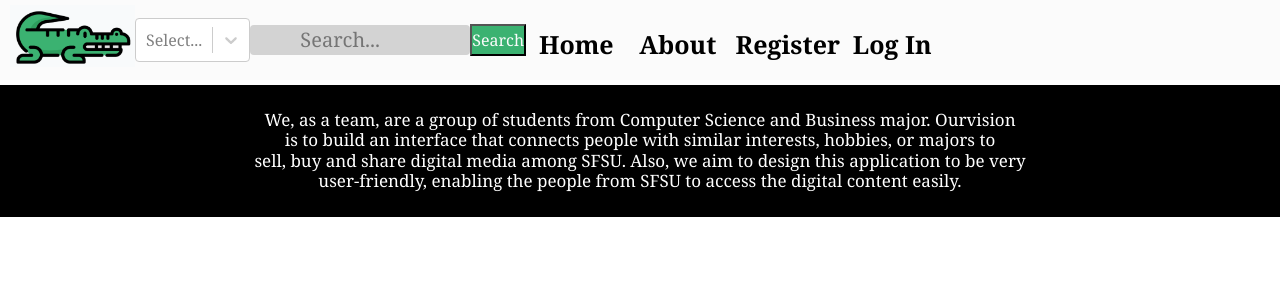
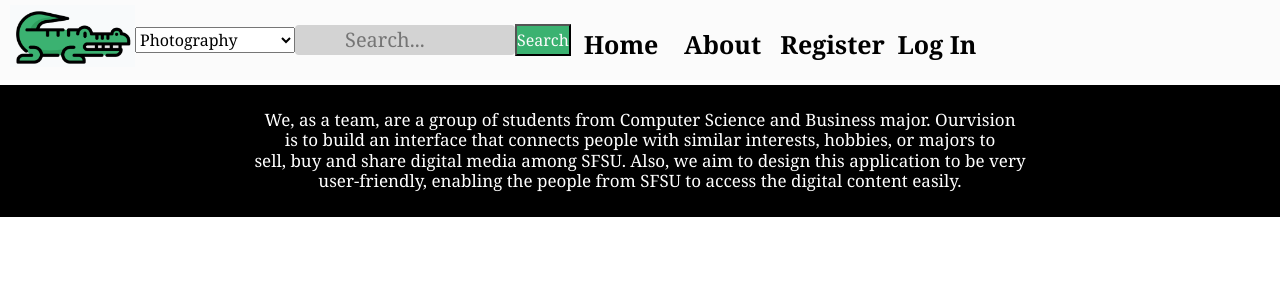
Before and after one commit to benztimm/csc648-03-fa22-team04, a React (Create React App) app in the folder application/frontend/: page / in a window 1280 px wide. Shown: the top 300 px of the page. Built offline with nearby package versions, Linux system fonts and the light colour scheme; the HTML template or start-up script is replaced by a standard one.

Commit message:
Added Category functionality in search

```diff
--- a/application/frontend/src/components/Navbar/Navbar.js
+++ b/application/frontend/src/components/Navbar/Navbar.js
@@ -15,13 +15,26 @@ import { SearchContext } from '../../SearchContext.js';
 function Navbar() {
 
     // CATEGORY SELECTOR
-    const animatedComponents = makeAnimated();
-    const Categories = [
-        { label: "Category 1", value: 1 },
-        { label: "Category 2", value: 2 },
-        { label: "Category 3", value: 3 },
-      ];
+    // const animatedComponents = makeAnimated();
+    // const Categories = [
+    //     { label: "Photography", value: 1 },
+    //     { label: "Art", value: 2 },
+    //     { label: "Computer Science", value: 3 },
+    //     { label: "Travel", value: 4 },
 
+    //   ];
+
+    const [selectedOption, setSelectedOption] = useState({});
+
+    const changeHandlerCategory = (e) => {
+        setSelectedOption(e.target.value);
+        window.sessionStorage.setItem('category', selectedOption);
+        console.log(window.sessionStorage.getItem('category'));
+
+    };
+
+
+    //END CATEGORY SELECTOR
 
     // SEARCH BAR
     // search bar query
@@ -37,21 +50,20 @@ function Navbar() {
 
 
     const fetchAPI = async () => {
-        const res = await fetch(`http://54.200.101.218:5000/data-parameters/${value}`)
+        const res = await fetch(`http://54.200.101.218:5000/search-posts/${selectedOption} ${value}`)
         .then(res => res.json())
         .then(
 
           (result) => {
             setIsLoaded(true);
             setItems(result);
-            window.sessionStorage.setItem('result', result);
+            window.sessionStorage.setItem('result', JSON.stringify(result));
             console.log(result);
 
           },
           (error) => {
             setIsLoaded(true);
             setError(error);
-            //navigate(0);
           })
       };
 
@@ -67,6 +79,7 @@ function Navbar() {
         });
         fetchAPI();
         navigate(path);
+
     };
     //END SEARCH BAR
 
@@ -81,9 +94,14 @@ function Navbar() {
         <header>
             <h3> <img src={logo} className="img-fluid" width={125} height={120}></img> </h3>
 
-            <div className="category-select">
-                <Select options={Categories} components={animatedComponents} isMulti />
-            </div>
+
+            <select defaultValue="1" onChange={changeHandlerCategory}>
+                <option value="Photography" >Photography</option>
+                <option value="Computer Science" >Computer Science</option>
+                <option value="Art" >Art</option>
+                <option value="Travel" >Travel</option>
+            </select>
+
 
             <input value={value} onChange={changeHandler} type="text" placeholder="Search..."/>
             <button onClick={() => onSearch(value)}>Search</button>
@@ -109,12 +127,9 @@ function Navbar() {
                 </div>
             </div>
 
-
             <button className="nav-btn" onClick={showNavbar}>
                 <FaBars/>
             </button>
-
-
 
         </header>
     );
--- a/application/frontend/src/components/pages/styles/searchResults.css
+++ b/application/frontend/src/components/pages/styles/searchResults.css
@@ -34,6 +34,7 @@
 .maintext{
     order:2;
     height: 150px;
+    width: 30vw;
     text-align: left;
 }
 
```
Also changed, not shown: application/frontend/src/components/pages/SearchResults.js (+34 -17 lines).
